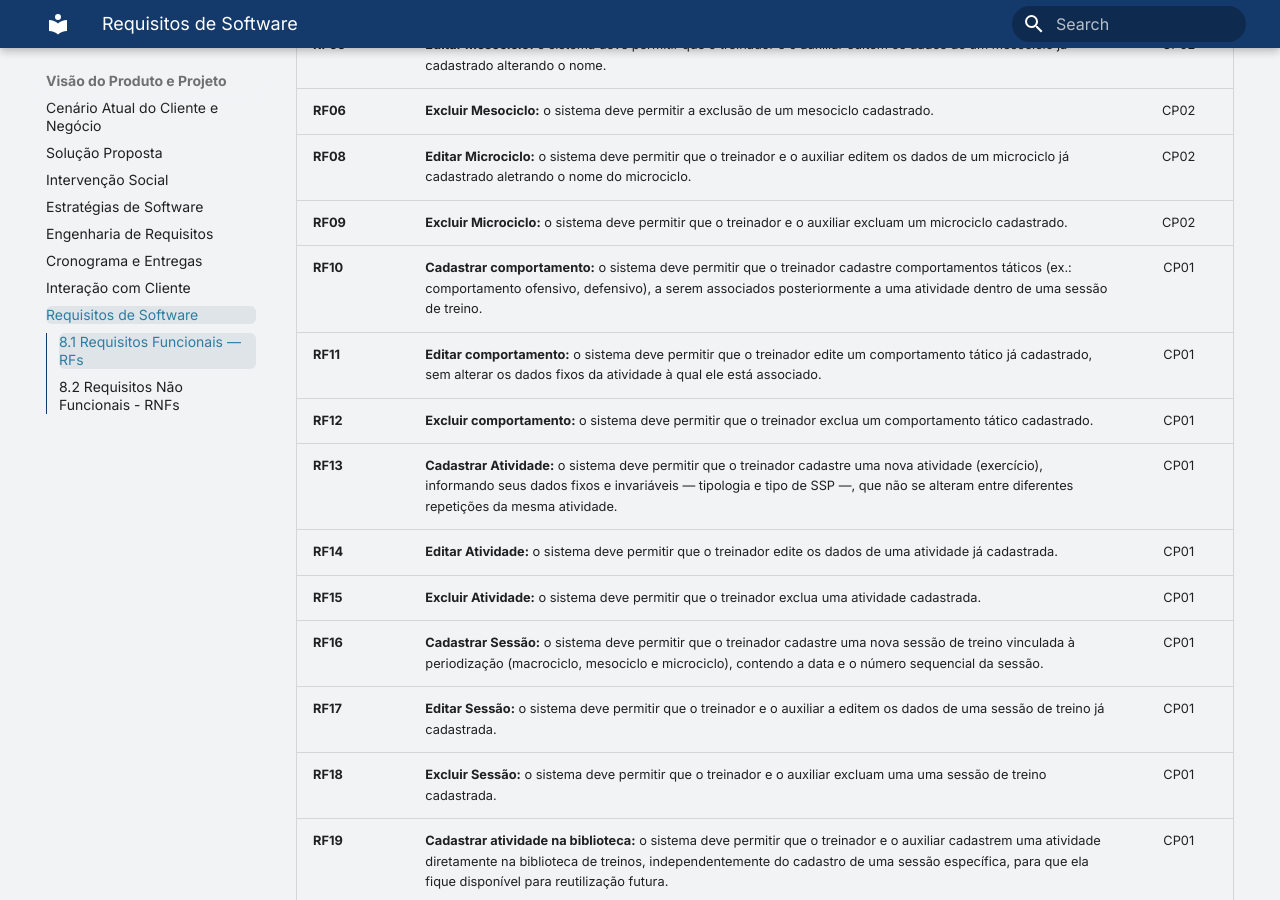
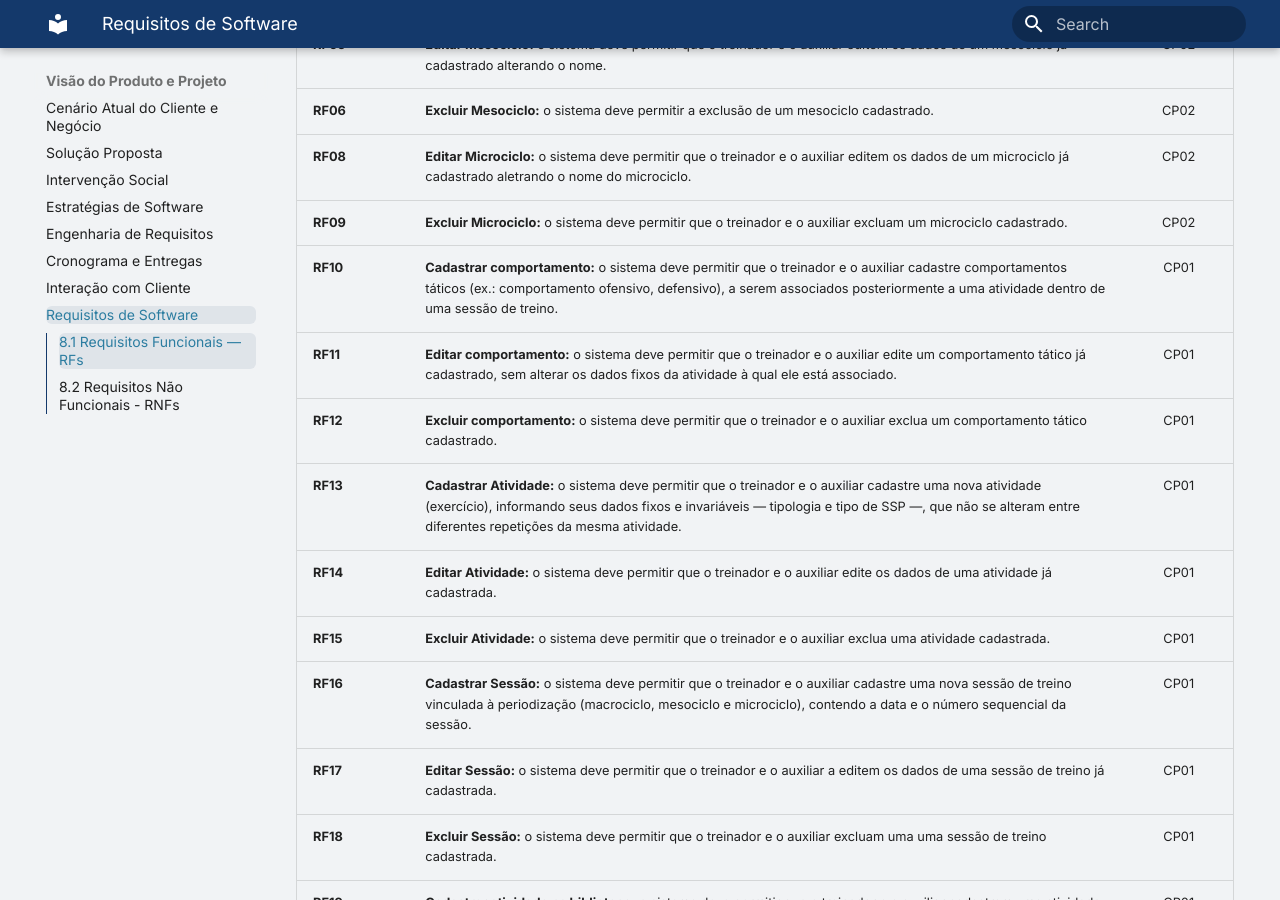
Before and after one commit to mdsreq-fga-unb/REQ-2026.2-T01-FutBoard, an MkDocs documentation site: the page built from docs/visao-produto/Requisitos-de-Software.md, in a window 1280 px wide and 900 px high, scrolled down 1014 px. Built offline with MkDocs 1.6.1 and Material for MkDocs 9.7.7, drawn with Linux system fonts in a browser that asks for light colours.

Commit message:
docs: inclui o auxiliar junto ao treinador nos requisitos RF10 a RF16

```diff
--- a/docs/visao-produto/Requisitos-de-Software.md
+++ b/docs/visao-produto/Requisitos-de-Software.md
@@ -22,13 +22,13 @@
 | **RF06** | **Excluir Mesociclo:** o sistema deve permitir a exclusão de um mesociclo cadastrado.                                                                                                                                                                                                                                                                                                                                      | CP02 |
 | **RF08** | **Editar Microciclo:** o sistema deve permitir que o treinador e o auxiliar editem os dados de um microciclo já cadastrado aletrando o nome do microciclo.                                                                                                                                                                                                                                                                 | CP02 |
 | **RF09** | **Excluir Microciclo:** o sistema deve permitir que o treinador e o auxiliar excluam um microciclo cadastrado.                                                                                                                                                                                                                                                                                                             | CP02 |
-| **RF10** | **Cadastrar comportamento:** o sistema deve permitir que o treinador cadastre comportamentos táticos (ex.: comportamento ofensivo, defensivo), a serem associados posteriormente a uma atividade dentro de uma sessão de treino.                                                                                                                                                                                           | CP01 |
-| **RF11** | **Editar comportamento:** o sistema deve permitir que o treinador edite um comportamento tático já cadastrado, sem alterar os dados fixos da atividade à qual ele está associado.                                                                                                                                                                                                                                          | CP01 |
-| **RF12** | **Excluir comportamento:** o sistema deve permitir que o treinador exclua um comportamento tático cadastrado.                                                                                                                                                                                                                                                                                                              | CP01 |
-| **RF13** | **Cadastrar Atividade:** o sistema deve permitir que o treinador cadastre uma nova atividade (exercício), informando seus dados fixos e invariáveis — tipologia e tipo de SSP —, que não se alteram entre diferentes repetições da mesma atividade.                                                                                                                                                                        | CP01 |
-| **RF14** | **Editar Atividade:** o sistema deve permitir que o treinador edite os dados de uma atividade já cadastrada.                                                                                                                                                                                                                                                                                                               | CP01 |
-| **RF15** | **Excluir Atividade:** o sistema deve permitir que o treinador exclua uma atividade cadastrada.                                                                                                                                                                                                                                                                                                                            | CP01 |
-| **RF16** | **Cadastrar Sessão:** o sistema deve permitir que o treinador cadastre uma nova sessão de treino vinculada à periodização (macrociclo, mesociclo e microciclo), contendo a data e o número sequencial da sessão.                                                                                                                                                                                                           | CP01 |
+| **RF10** | **Cadastrar comportamento:** o sistema deve permitir que o treinador e o auxiliar cadastre comportamentos táticos (ex.: comportamento ofensivo, defensivo), a serem associados posteriormente a uma atividade dentro de uma sessão de treino.                                                                                                                                                                                           | CP01 |
+| **RF11** | **Editar comportamento:** o sistema deve permitir que o treinador e o auxiliar edite um comportamento tático já cadastrado, sem alterar os dados fixos da atividade à qual ele está associado.                                                                                                                                                                                                                                          | CP01 |
+| **RF12** | **Excluir comportamento:** o sistema deve permitir que o treinador e o auxiliar exclua um comportamento tático cadastrado.                                                                                                                                                                                                                                                                                                              | CP01 |
+| **RF13** | **Cadastrar Atividade:** o sistema deve permitir que o treinador e o auxiliar cadastre uma nova atividade (exercício), informando seus dados fixos e invariáveis — tipologia e tipo de SSP —, que não se alteram entre diferentes repetições da mesma atividade.                                                                                                                                                                        | CP01 |
+| **RF14** | **Editar Atividade:** o sistema deve permitir que o treinador e o auxiliar edite os dados de uma atividade já cadastrada.                                                                                                                                                                                                                                                                                                               | CP01 |
+| **RF15** | **Excluir Atividade:** o sistema deve permitir que o treinador e o auxiliar exclua uma atividade cadastrada.                                                                                                                                                                                                                                                                                                                            | CP01 |
+| **RF16** | **Cadastrar Sessão:** o sistema deve permitir que o treinador e o auxiliar cadastre uma nova sessão de treino vinculada à periodização (macrociclo, mesociclo e microciclo), contendo a data e o número sequencial da sessão.                                                                                                                                                                                                           | CP01 |
 | **RF17** | **Editar Sessão:** o sistema deve permitir que o treinador e o auxiliar a editem os dados de uma sessão de treino já cadastrada.                                                                                                                                                                                                                                                                                           | CP01 |
 | **RF18** | **Excluir Sessão:** o sistema deve permitir que o treinador e o auxiliar excluam uma uma sessão de treino cadastrada.                                                                                                                                                                                                                                                                                                      | CP01 |
 | **RF19** | **Cadastrar atividade na biblioteca:** o sistema deve permitir que o treinador e o auxiliar cadastrem uma atividade diretamente na biblioteca de treinos, independentemente do cadastro de uma sessão específica, para que ela fique disponível para reutilização futura.                                                                                                                                                  | CP01 |
```
